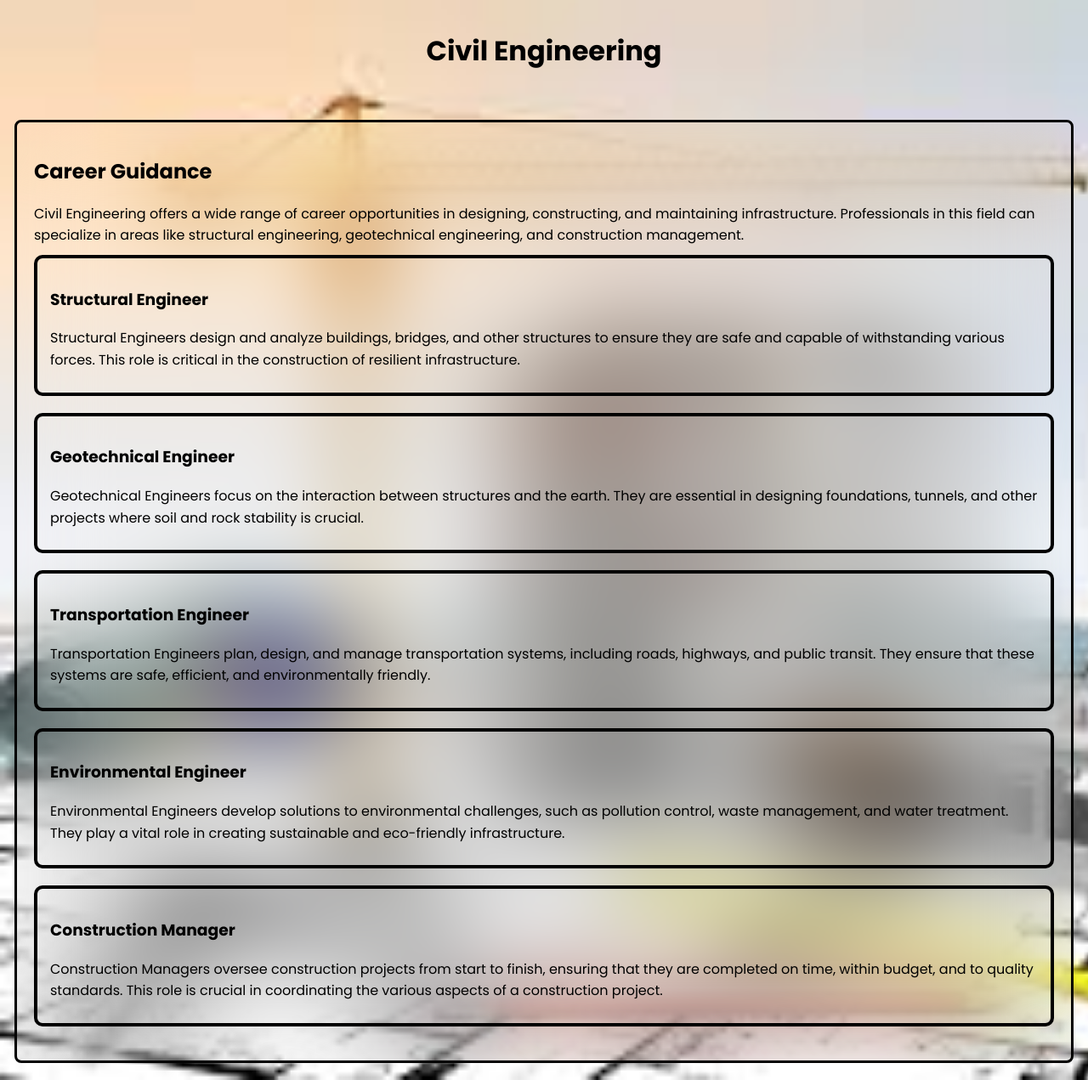
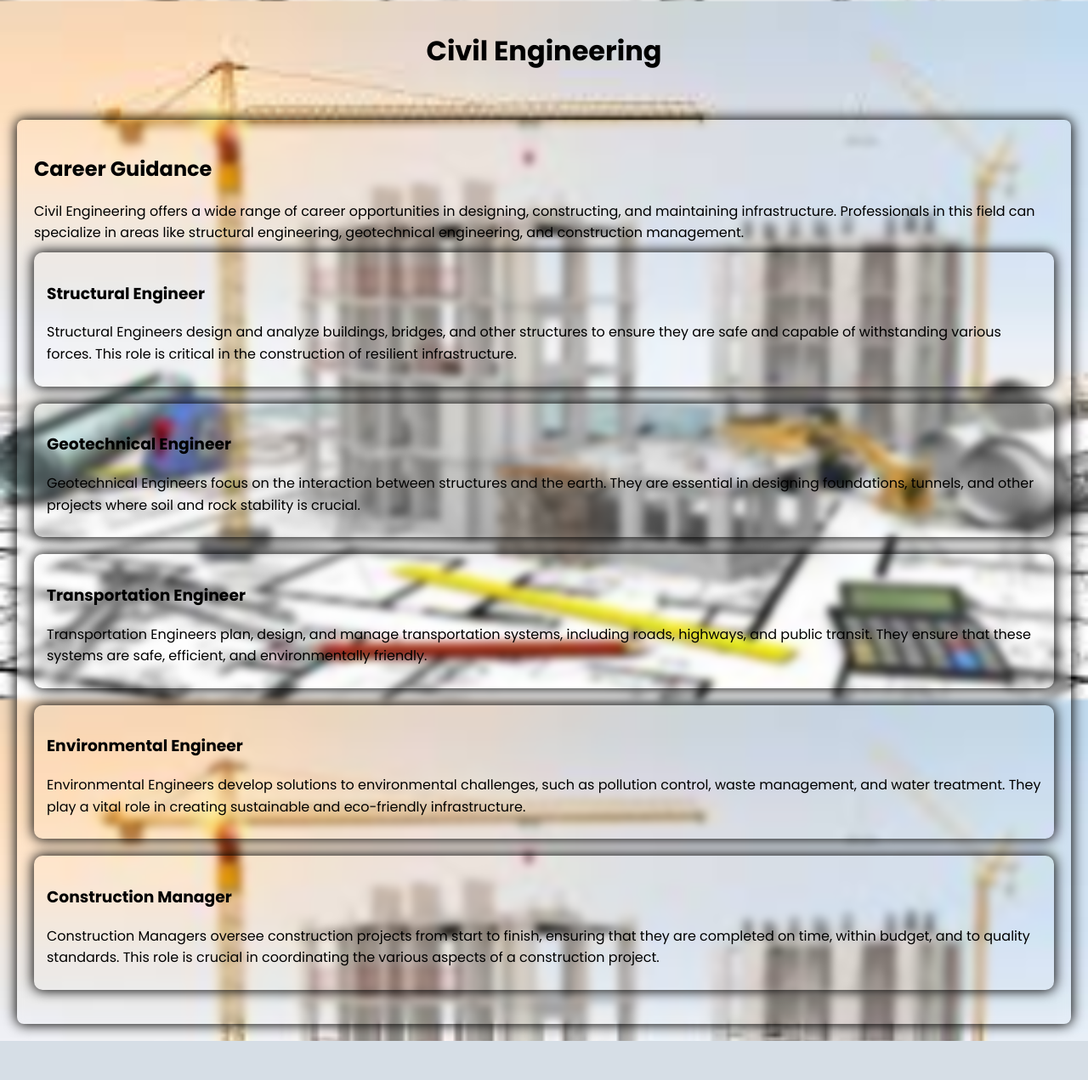
Before and after one commit to aditya95-pixel/hackheritage24, a Flask app: page /ce in a window 1280 px wide. Shown: the whole page at 85% size. After the commit the page ends 1225 px from the top, so only its background shows below. Run offline with Flask 3, Linux system fonts and the light colour scheme; parts of the project's set-up code (start-up, migrations or seed data) failed here and were passed over.

Commit message:
Add files via upload

```diff
--- a/HackHeritage/templates/ce.html
+++ b/HackHeritage/templates/ce.html
@@ -15,6 +15,7 @@
             background-image: url('/static/img_11.jpeg');
             background-repeat: no-repeat;
             background-size: cover;
+            background-attachment: fixed;
         }
         header {
             background-color:transparent;
@@ -28,8 +29,8 @@
             padding: 20px;
             background-color: transparent;
             border-radius: 8px;
-            backdrop-filter: blur(50px);
-            border: solid black;
+            backdrop-filter: blur(5px);
+            box-shadow: 0px 0px 15px 1px black;
         }
         h1 {
             color: black;
@@ -43,7 +44,7 @@
         }
         .sub-section {
             background-color: transparent;
-            border: solid black 4px;
+            box-shadow: 0px 0px 15px 1px black;
             padding: 15px;
             border-radius: 10px;
             margin-bottom: 20px;
```
